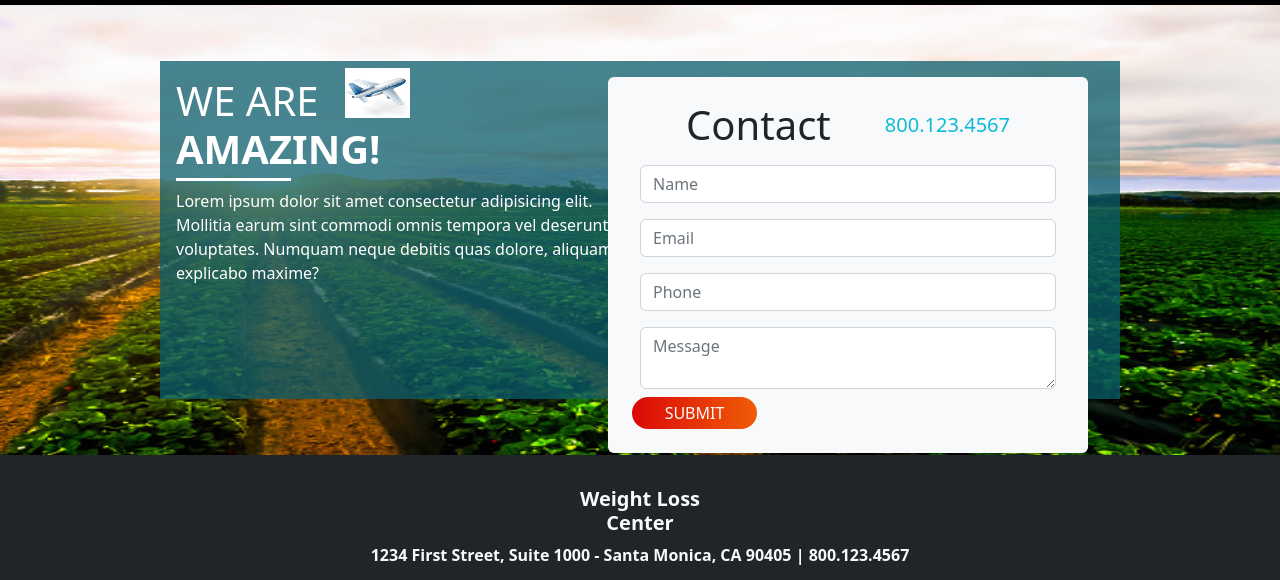
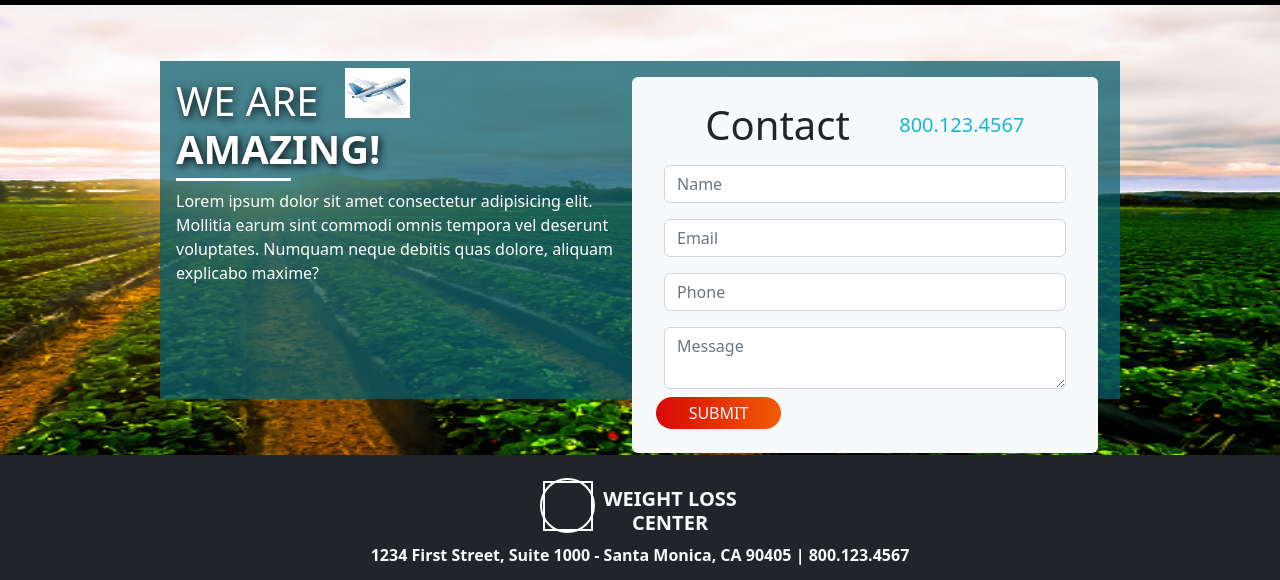
Before and after one commit to jgreen721/fitness_job_test, a plain HTML site: page index.html in a window 1280 px wide. Shown: the part 975-1555 px from the top of the page. Drawn offline with nearby package versions, Linux system fonts and the light colour scheme.

Commit message:
added footer icon, few size cleanups

```diff
--- a/index.html
+++ b/index.html
@@ -149,7 +149,7 @@
                     <i style="font-size:35px" class="fa fa-facebook"></i>
                 </div>
             </div>
-         <h1 class="strong_bold text-uppercase">One kind of weight loss procedure</h1>
+         <h1 class="strong_bold text-uppercase t-shadow">One kind of weight loss procedure</h1>
             <p>
               Lorem ipsum dolor sit amet consectetur adipisicing elit. Ipsam
               nemo, sint a vel laudantium assumenda quis, aliquam mollitia
@@ -167,7 +167,7 @@
                 </div>
             </div>
 
-            <h1 class="strong_bold text-uppercase">Another weight loss prodedure</h1>
+            <h1 class="strong_bold text-uppercase t-shadow">Another weight loss prodedure</h1>
             <p>
               Lorem ipsum dolor sit amet consectetur adipisicing elit. Ipsam
               nemo, sint a vel laudantium assumenda quis, aliquam mollitia
@@ -184,7 +184,7 @@
                     <i style="font-size:35px" class="fa fa-facebook"></i>
                 </div>
             </div>
-            <h1 class="strong_bold text-uppercase">A third weight loss prodedure</h1>
+            <h1 class="strong_bold text-uppercase t-shadow">A third weight loss procedure</h1>
             <p>
               Lorem ipsum dolor sit amet consectetur adipisicing elit. Ipsam
               nemo, sint a vel laudantium assumenda quis, aliquam mollitia
@@ -215,13 +215,13 @@
 
                 <div class="col-md-6 p-3">
                     <img class="plane" src="./assets/airplane.png" alt="">
-                    <h1 class="text-uppercase h1-contact">We are <br/> <span class="strong_bold">Amazing!</span></h1>
+                    <h1 class="text-uppercase h1-contact t-shadow">We are <br/> <span class="strong_bold">Amazing!</span></h1>
                     <p class="text-center text-sm-start w-100 w-sm-75">Lorem ipsum dolor sit amet consectetur adipisicing elit. Mollitia earum sint commodi omnis tempora vel deserunt voluptates. Numquam neque debitis quas dolore, aliquam explicabo maxime?</p>
                 </div>
                 <div class="col-md-6">
                     <form class="contact-form bg-light text-dark rounded p-4" action="#">
                         <div class="d-flex align-items-center justify-content-evenly">
-                                <h1>Contact</h1>
+                                <h1 class="form-contact-h1">Contact</h1>
                                 <h5 class="contact-number">800.123.4567</h5>
                             </div>
                             <div class="form-div p-2">
@@ -249,11 +249,16 @@
 <footer class="p-4 text-center bg-dark text-light">
     <!-- <div class="d-flex align-items-center justify-content-start"> -->
 
-
-          <h5 class="mt-2 strong_bold">
+      <div class="d-flex align-items-center justify-content-center">
+          <div class="footer-icon-div">
+              <div class="footer-square"></div>
+              <div class="footer-circle"></div>
+          </div>
+          <h5 class="mt-2 strong_bold text-uppercase">
             Weight Loss <br />
             Center
           </h5>
+    </div>
           <p class="strong_bold">1234 First Street, Suite 1000 - Santa Monica, CA 90405 | 800.123.4567</p>
           <ul class="footer-links d-flex justify-content-evenly align-items-center w-50 m-auto">
               <li class="footer-item mx-2 m-sm-0">
--- a/style.css
+++ b/style.css
@@ -7,6 +7,10 @@
   --firered: rgb(218, 8, 8);
   --carddarkblue: rgb(10, 93, 107);
   --cardlightblue: rgb(15, 186, 216);
+}
+
+.t-shadow {
+  text-shadow: 2px 2px 8px black;
 }
 
 li {
@@ -343,7 +347,8 @@ li {
 .contact-form {
   position: relative;
   top: 1rem;
-  left: -2rem;
+  left: -0.5rem;
+  width: 97%;
 }
 
 .submit-btn {
@@ -442,6 +447,31 @@ li {
   font-size: 0.65rem;
 }
 
+.footer-icon-div {
+  width: 60px;
+  height: 60px;
+  position: relative;
+}
+
+.footer-square {
+  width: 50px;
+  border: 2px solid white;
+  height: 50px;
+  position: absolute;
+  top: 0;
+  left: 0;
+}
+
+.footer-circle {
+  width: 55px;
+  border: 2px solid white;
+  border-radius: 50%;
+  height: 55px;
+  position: absolute;
+  top: -5%;
+  left: -5%;
+}
+
 /*Custom Responsiveness */
 
 @media screen and (max-width: 975px) {
@@ -522,6 +552,16 @@ li {
   .contact-card {
     transform: translateY(-4.5rem);
   }
+
+  .contact-contact-h1 {
+    font-size: 1.5rem;
+    margin-right: 10px;
+  }
+
+  .contact-number {
+    font-size: 1rem;
+    margin-left: 2px;
+  }
 }
 
 @media screen and (max-width: 365px) {
```
